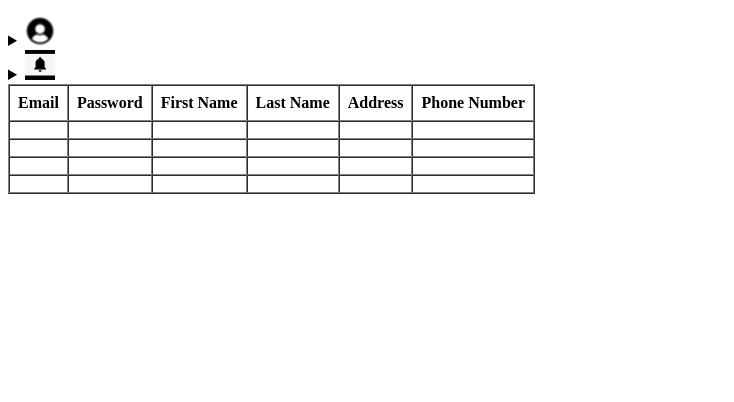
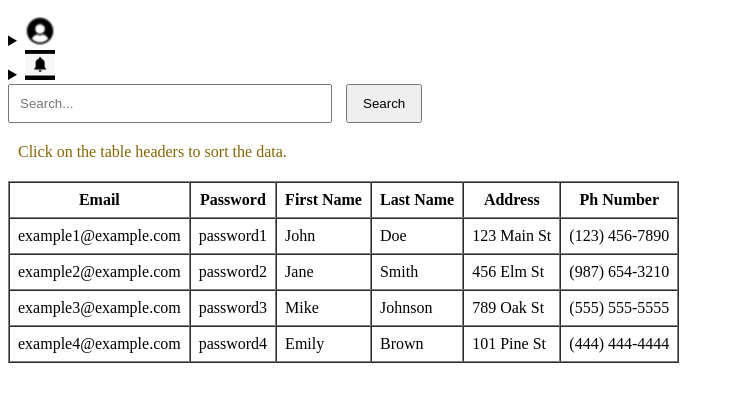
Before and after one commit to Yangkiiii/Veterinary-Clinic-WebApp, a Django app: page /Admin-History/ in a window 1280 px wide. Shown: the part 163-565 px from the top of the page, without its empty margins (0-734 px from the left). Run offline with Django 5.2, Linux system fonts and the light colour scheme; lists and menus that the app fills with data are empty.

Commit message:
Update AccountHistory.html
with search and sort

```diff
--- a/VetClinic/myProject/VetClinic/templates/AccountHistory.html
+++ b/VetClinic/myProject/VetClinic/templates/AccountHistory.html
@@ -6,6 +6,29 @@
     <title>Account History</title>
     {% load static %}
     <link rel="stylesheet" href="{% static 'css/main.css' %}">
+    <style>
+        /* Simple styles for search input and button */
+        #searchInput {
+            margin-bottom: 10px;
+            padding: 10px;
+            width: 300px;
+        }
+        #searchButton {
+            padding: 10px 15px;
+            margin-left: 10px;
+            cursor: pointer;
+        }
+        th {
+            cursor: pointer; /* Indicate that the column headers are clickable */
+        }
+        /* Styles for the notification message */
+        #sortMessage {
+            margin-bottom: 10px;
+            padding: 10px;
+            color: #856404; /* Dark yellow text */
+            display: none; /* Hidden by default */
+        }
+    </style>
 </head>
 <body>
 
@@ -41,53 +64,107 @@
             </div>
         </details>
 
-        <table border="1" cellpadding="8" cellspacing="0">
+        <!-- Search Input and Button -->
+        <input type="text" id="searchInput" placeholder="Search...">
+        <button id="searchButton">Search</button>
+
+        <!-- Notification Message for Sorting -->
+        <div id="sortMessage">Click on the table headers to sort the data.</div>
+
+        <table border="1" cellpadding="8" cellspacing="0" id="accountTable">
             <thead>
                 <tr>
-                    <th>Email</th>
-                    <th>Password</th>
-                    <th>First Name</th>
-                    <th>Last Name</th>
-                    <th>Address</th>
-                    <th>Phone Number</th>
+                    <th onclick="sortTable(0)">Email</th>
+                    <th onclick="sortTable(1)">Password</th>
+                    <th onclick="sortTable(2)">First Name</th>
+                    <th onclick="sortTable(3)">Last Name</th>
+                    <th onclick="sortTable(4)">Address</th>
+                    <th onclick="sortTable(5)">Ph Number</th> <!-- Changed here -->
                 </tr>
             </thead>
             <tbody>
                 <tr>
-                    <td></td>
-                    <td></td>
-                    <td></td>
-                    <td></td>
-                    <td></td>
-                    <td></td>
+                    <td>example1@example.com</td>
+                    <td>password1</td>
+                    <td>John</td>
+                    <td>Doe</td>
+                    <td>123 Main St</td>
+                    <td>(123) 456-7890</td>
                 </tr>
                 <tr>
-                    <td></td>
-                    <td></td>
-                    <td></td>
-                    <td></td>
-                    <td></td>
-                    <td></td>
+                    <td>example2@example.com</td>
+                    <td>password2</td>
+                    <td>Jane</td>
+                    <td>Smith</td>
+                    <td>456 Elm St</td>
+                    <td>(987) 654-3210</td>
                 </tr>
                 <tr>
-                    <td></td>
-                    <td></td>
-                    <td></td>
-                    <td></td>
-                    <td></td>
-                    <td></td>
+                    <td>example3@example.com</td>
+                    <td>password3</td>
+                    <td>Mike</td>
+                    <td>Johnson</td>
+                    <td>789 Oak St</td>
+                    <td>(555) 555-5555</td>
                 </tr>
                 <tr>
-                    <td></td>
-                    <td></td>
-                    <td></td>
-                    <td></td>
-                    <td></td>
-                    <td></td>
+                    <td>example4@example.com</td>
+                    <td>password4</td>
+                    <td>Emily</td>
+                    <td>Brown</td>
+                    <td>101 Pine St</td>
+                    <td>(444) 444-4444</td>
                 </tr>
             </tbody>
         </table>
     </main>
 
+    <script>
+        // Search Functionality
+        const searchInput = document.getElementById('searchInput');
+        const searchButton = document.getElementById('searchButton');
+
+        // Event listener for the search button
+        searchButton.addEventListener('click', function() {
+            const filter = searchInput.value.toLowerCase();
+            const rows = document.querySelectorAll('#accountTable tbody tr');
+            rows.forEach(row => {
+                const cells = row.getElementsByTagName('td');
+                let match = false;
+                for (let i = 0; i < cells.length; i++) {
+                    if (cells[i].innerText.toLowerCase().includes(filter)) {
+                        match = true;
+                        break;
+                    }
+                }
+                row.style.display = match ? '' : 'none';
+            });
+        });
+
+        // Show sorting message
+        document.getElementById('sortMessage').style.display = 'block';
+
+        // Sorting Functionality
+        function sortTable(columnIndex) {
+            const table = document.getElementById('accountTable');
+            const rows = Array.from(table.rows).slice(1); // Get all rows except the header
+            const isAscending = table.dataset.sortDirection !== 'asc'; // Determine sorting order
+            table.dataset.sortDirection = isAscending ? 'asc' : 'desc';
+
+            rows.sort((rowA, rowB) => {
+                const cellA = rowA.cells[columnIndex].innerText.toLowerCase();
+                const cellB = rowB.cells[columnIndex].innerText.toLowerCase();
+
+                if (cellA < cellB) return isAscending ? -1 : 1;
+                if (cellA > cellB) return isAscending ? 1 : -1;
+                return 0;
+            });
+
+            // Append sorted rows to the table body
+            const tbody = table.querySelector('tbody');
+            tbody.innerHTML = ''; // Clear existing rows
+            rows.forEach(row => tbody.appendChild(row));
+        }
+    </script>
 </body>
 </html>
```
